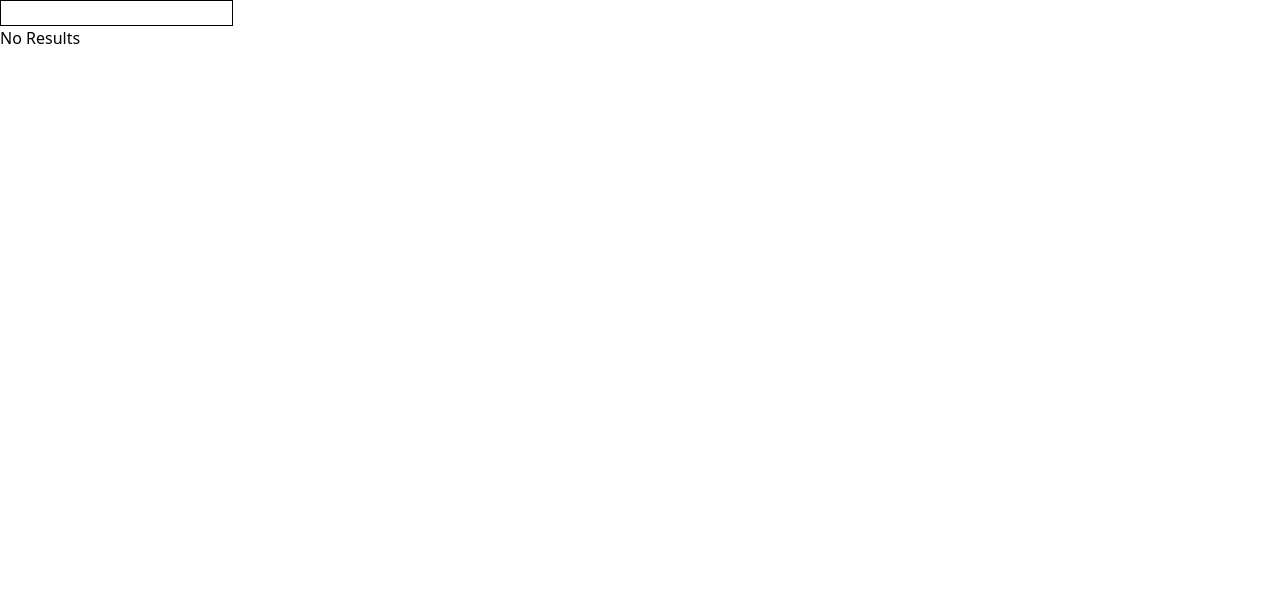
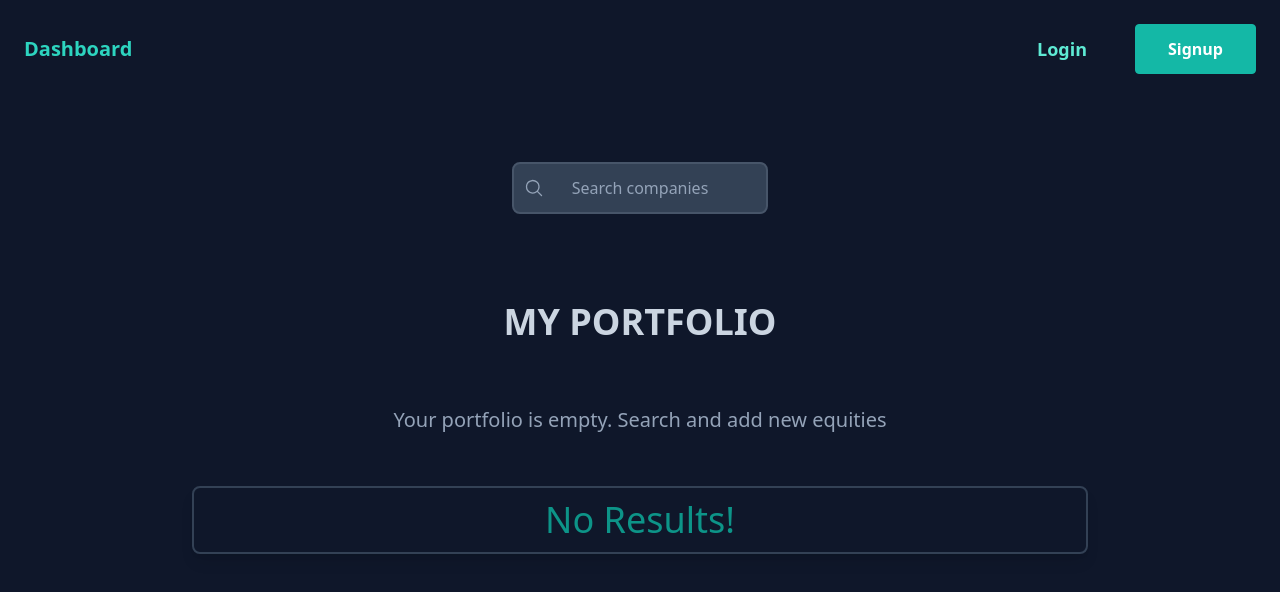
Before and after one commit to AshyLarryM/Finance-Tracker-React-DotNet-API, a React (Create React App) app: page / in a window 1280 px wide. Shown: the top 592 px of the page. Built offline with nearby package versions, Linux system fonts and the light colour scheme.

Commit message:
facelift with tailwind.

```diff
--- a/package.json
+++ b/package.json
@@ -3,6 +3,7 @@
   "version": "0.1.0",
   "private": true,
   "dependencies": {
+    "@heroicons/react": "^2.2.0",
     "@testing-library/jest-dom": "^5.17.0",
     "@testing-library/react": "^13.4.0",
     "@testing-library/user-event": "^13.5.0",
--- a/src/App.tsx
+++ b/src/App.tsx
@@ -1,11 +1,13 @@
 import { SyntheticEvent, useState } from 'react';
-import CardList from './components/card/CardList';
-import Search from './components/search/Search';
 import { CompanySearch } from './types/company';
 import { searchCompanies } from './apiRepository';
+import { ListPortfolio } from './components/portfolio/listPortfolio/ListPortfolio';
+import { Search } from './components/search/Search';
+import CardList from './components/card/CardList';
+import { Navbar } from './components/layout/Navbar';
 
 function App() {
-
+	const [portfolioValues, setPortfolioValues] = useState<string[]>([]);
 	const [search, setSearch] = useState<string>("");
 	const [searchResult, setSearchResult] = useState<CompanySearch[]>([]);
 	const [serverError, setServerError] = useState<string>("");
@@ -26,15 +28,38 @@ function App() {
 		console.log(searchResult);
 	}
 
-	function onPortfolioCreate(e: SyntheticEvent) {
+	function onPortfolioCreate(e: any) {
 		e.preventDefault();
-		console.log(e);
+		const exists = portfolioValues.find((value) => value === e.target[0].value);
+		if (exists) {
+			return;
+		}
+		const updatedPortfolio = [...portfolioValues, e.target[0].value]
+		setPortfolioValues(updatedPortfolio);
 	}
+
+	function onPortfolioDelete(e: any) {
+		e.preventDefault();
+
+		const removed = portfolioValues.filter((value) => {
+			return value !== e.target[0].value;
+		});
+		setPortfolioValues(removed);
+	}
+	console.log(portfolioValues);
 
 
 	return (
-		<div>
-			<Search onSearchSubmit={onSearchSubmit} search={search} handleSearchChange={handleSearchChange} />
+		<div className='bg-slate-900 h-screen'>
+			<Navbar />
+			<Search
+				search={search}
+				onSearchSubmit={onSearchSubmit}
+				handleSearchChange={handleSearchChange}
+			/>
+
+			<ListPortfolio portfolioValues={portfolioValues} onPortfolioDelete={onPortfolioDelete} />
+
 			{serverError && <h1 className='font-bold text-xl'>{serverError}</h1>}
 			<CardList searchResults={searchResult} onPortfolioCreate={onPortfolioCreate} />
 		</div>
--- a/src/components/card/Card.tsx
+++ b/src/components/card/Card.tsx
@@ -10,13 +10,16 @@ interface CardProps {
 
 export default function Card({ id, searchResult, onPortfolioCreate }: CardProps) {
     return (
-        <div className='w-[400px] h-[550px] flex flex-col text-center items-center p-14 overflow-hidden shadow-lg rounded-lg'>
-            <img className='rounded-full h-[180px] w-[180px] m-1' src="https://picsum.photos/200" alt="company logo" />
-            <div className="m-3">
-                <h2 className="text-xl font-semibold">{searchResult.symbol}</h2>
-                <p>${searchResult.currency}</p>
-            </div>
-            <p className="font-light">
+        <div
+            className="flex flex-col items-center justify-between w-full p-6 bg-slate-900 border-b border-b-slate-600 md:flex-row"
+            key={id}
+            id={id}
+        >
+            <h2 className="font-bold text-center text-slate-300 md:text-left">
+                {searchResult.name} ({searchResult.symbol})
+            </h2>
+            <p className="text-slate-300">{searchResult.currency}</p>
+            <p className="font-bold text-slate-500">
                 {searchResult.exchangeShortName} - {searchResult.stockExchange}
             </p>
             <AddPortfolio onPortfolioCreate={onPortfolioCreate} symbol={searchResult.symbol} />
--- a/src/components/card/CardList.tsx
+++ b/src/components/card/CardList.tsx
@@ -10,7 +10,7 @@ interface CardListProps {
 
 export default function CardList({ searchResults, onPortfolioCreate }: CardListProps) {
     return (
-        <>
+        <div className="mx-auto max-w-4xl border-2 border-slate-700 rounded-lg shadow-lg">
             {searchResults.length > 0 ? (
                 searchResults.map((result) => {
                     return (
@@ -18,8 +18,8 @@ export default function CardList({ searchResults, onPortfolioCreate }: CardListP
                     );
                 })
             ) : (
-                <h1>No Results</h1>
+                <p className="text-teal-600 mb-3 mt-3 text-2xl font-medium text-center md:text-4xl">No Results!</p>
             )}
-        </>
+        </div>
     )
 }
--- /dev/null
+++ b/src/components/layout/Navbar.tsx
@@ -0,0 +1,26 @@
+
+export function Navbar() {
+    return (
+        <nav className="relative container mx-auto p-6">
+            <div className="flex items-center justify-between">
+                <div className="flex items-center space-x-20">
+                    {/* <img src={logo} alt="" /> */}
+                    <div className="hidden font-bold lg:flex">
+                        <a href="" className="text-xl text-teal-400 duration-100 hover:text-teal-600">
+                            Dashboard
+                        </a>
+                    </div>
+                </div>
+                <div className="hidden lg:flex items-center space-x-6 text-teal-300">
+                    <div className="hover:text-teal-500 duration-200 cursor-pointer font-semibold text-lg mr-6">Login</div>
+                    <a
+                        href=""
+                        className="px-8 py-3 font-bold rounded text-white border border-teal-500 bg-teal-500 duration-200 hover:bg-opacity-20 hover:text-teal-500"
+                    >
+                        Signup
+                    </a>
+                </div>
+            </div>
+        </nav>
+    );
+}
--- a/src/components/portfolio/addPortfolio/AddPortfolio.tsx
+++ b/src/components/portfolio/addPortfolio/AddPortfolio.tsx
@@ -6,11 +6,11 @@ interface AddPortfolioProps {
 }
 
 
-export default function AddPortfolio({ onPortfolioCreate, symbol}: AddPortfolioProps) {
-  return (
-    <form onSubmit={onPortfolioCreate} >
-        <input readOnly={true} hidden={true} value={symbol} />
-        <button type="submit">Add</button>
-    </form>
-  )
+export default function AddPortfolio({ onPortfolioCreate, symbol }: AddPortfolioProps) {
+    return (
+        <form onSubmit={onPortfolioCreate} >
+            <input readOnly={true} hidden={true} value={symbol} />
+            <button className="bg-slate-700 hover:bg-slate-800 duration-200 text-teal-500 px-8 py-2 rounded-3xl" type="submit">Add</button>
+        </form>
+    )
 }
--- /dev/null
+++ b/src/components/portfolio/cardPortfolio/CardPortfolio.tsx
@@ -0,0 +1,18 @@
+import { SyntheticEvent } from "react"
+import { DeletePortfolio } from "../deletePortfolio/DeletePortfolio"
+
+interface CardPortfolioProps {
+    portfolioValue: string,
+    onPortfolioDelete: (e: SyntheticEvent) => void,
+}
+export function CardPortfolio({ portfolioValue, onPortfolioDelete }: CardPortfolioProps) {
+    return (
+        <div className="flex flex-col bg-slate-800 hover:bg-slate-700 duration-500 w-full p-8 space-y-4 text-center border-2 border-slate-800 rounded-xl shadow-lg md:w-1/3">
+            <p className="text-xl font-bold text-teal-100">{portfolioValue}</p>
+            <DeletePortfolio
+                onPortfolioDelete={onPortfolioDelete}
+                portfolioValue={portfolioValue}
+            />
+        </div>
+    )
+}
--- /dev/null
+++ b/src/components/portfolio/deletePortfolio/DeletePortfolio.tsx
@@ -0,0 +1,17 @@
+import { SyntheticEvent } from "react"
+
+interface DeletePortfolioProps {
+    onPortfolioDelete: (e: SyntheticEvent) => void,
+    portfolioValue: string,
+}
+
+export function DeletePortfolio({ onPortfolioDelete, portfolioValue }: DeletePortfolioProps) {
+    return (
+        <div>
+            <form onSubmit={onPortfolioDelete}>
+                <input hidden={true} value={portfolioValue} />
+                <button className="px-8 py-2 bg-red-400 hover:bg-red-500 duration-200 rounded-3xl text-white">X</button>
+            </form>
+        </div>
+    )
+}
--- /dev/null
+++ b/src/components/portfolio/listPortfolio/ListPortfolio.tsx
@@ -0,0 +1,36 @@
+import { SyntheticEvent } from "react"
+import { CardPortfolio } from "../cardPortfolio/CardPortfolio"
+
+interface ListPortfolioProps {
+    portfolioValues: string[],
+    onPortfolioDelete: (e: SyntheticEvent) => void,
+}
+export function ListPortfolio({ portfolioValues, onPortfolioDelete }: ListPortfolioProps) {
+    return (
+        <section id="portfolio">
+            <h2 className="mb-8 mt-6 text-3xl font-semibold text-center md:text-4xl text-slate-300">
+                MY PORTFOLIO
+            </h2>
+            <div className="relative flex flex-col items-center max-w-5xl mx-auto space-y-10 px-10 mb-5 md:px-6 md:space-y-0 md:space-x-7 md:flex-row">
+                <>
+                    {portfolioValues.length > 0 ? (
+                        portfolioValues.map((portfolioValue) => {
+                            return (
+                                <CardPortfolio
+                                    portfolioValue={portfolioValue}
+                                    onPortfolioDelete={onPortfolioDelete}
+                                />
+                            );
+                        })
+                    ) : (
+                        <div className="flex items-center justify-center w-full my-8">
+                            <h3 className="text-xl text-slate-400 font-light text-center md:text-xl">
+                                Your portfolio is empty. Search and add new equities
+                            </h3>
+                        </div>
+                    )}
+                </>
+            </div>
+        </section>
+    )
+}
--- a/src/components/search/Search.tsx
+++ b/src/components/search/Search.tsx
@@ -1,18 +1,31 @@
 import { SyntheticEvent } from "react"
-
+import { MagnifyingGlassIcon } from "@heroicons/react/24/solid"
 interface SearchProps {
     onSearchSubmit: (e: SyntheticEvent) => void;
     search: string | undefined,
     handleSearchChange: (e: React.ChangeEvent<HTMLInputElement>) => void,
 }
 
-export default function Search({ onSearchSubmit, search, handleSearchChange}: SearchProps) {
-
+export function Search({ onSearchSubmit, search, handleSearchChange }: SearchProps) {
     return (
-        <>
-        <form onSubmit={onSearchSubmit} >
-            <input className="border border-black" value={search} onChange={handleSearchChange} />
-        </form>
-        </>
+        <section className="relative">
+            <div className="max-w-sm mx-auto p-6 space-y-6">
+                <form
+                    className="form relative flex flex-col w-full p-10 space-y-4 rounded-lg md:flex-row md:space-y-0 md:space-x-3"
+                    onSubmit={onSearchSubmit}
+                >
+                    <div className="relative flex-1">
+                        <input
+                            className="w-full p-3 border-2 text-center border-slate-600 text-slate-300 rounded-lg placeholder-slate-400 focus:outline-none bg-slate-700"
+                            id="search-input"
+                            placeholder="Search companies"
+                            value={search}
+                            onChange={handleSearchChange}
+                        />
+                        <MagnifyingGlassIcon className="w-5 h-5 absolute left-3 top-1/2 transform -translate-y-1/2 text-slate-400" />
+                    </div>
+                </form>
+            </div>
+        </section>
     )
 }
```
Also changed, not shown: src/components/Hero.tsx (added, +30 -0 lines), 1 other file (tests, documents, lock files or other folders).
